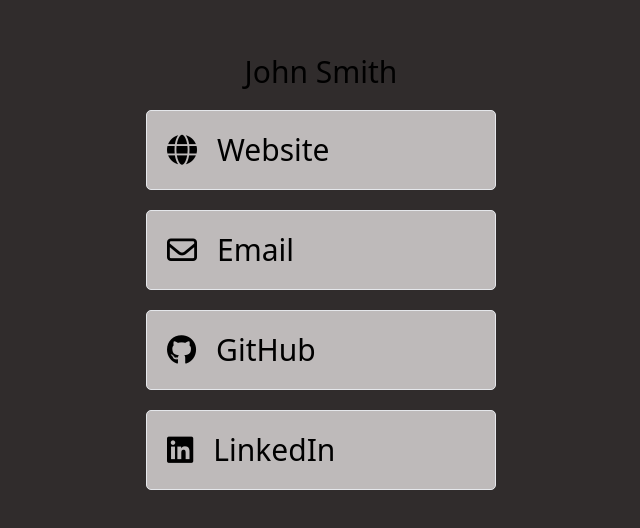
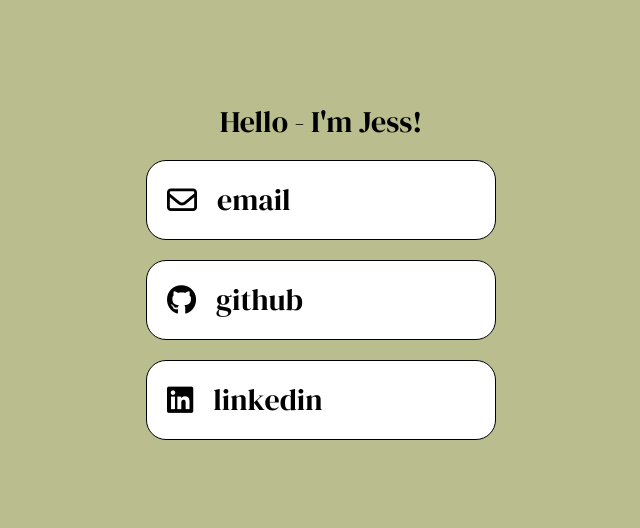
Before and after one commit to veejess/links-workshop, a Next.js app: page / in a window 1280 px wide. Shown: the part 128-656 px from the top of the page, without its empty margins (319-959 px from the left). Built offline with nearby package versions, Linux system fonts and the light colour scheme.

Commit message:
Customising

```diff
--- a/config.json
+++ b/config.json
@@ -1,24 +1,19 @@
 {
-  "name": "John Smith",
+  "name": "Hello - I'm Jess!",
   "links": [
     {
-      "name": "Website",
-      "link": "https://gdsc.nz",
-      "icon": "fa fa-globe"
-    },
-    {
-      "name": "Email",
-      "link": "mailto:hello@gdsc.nz",
+      "name": "email",
+      "link": "mailto:villegas.jessica186@gmail.com",
       "icon": "fa-regular fa-envelope"
     },
     {
-      "name": "GitHub",
-      "link": "https://github.com",
+      "name": "github",
+      "link": "https://github.com/veejess",
       "icon": "fa-brands fa-github"
     },
     {
-      "name": "LinkedIn",
-      "link": "https://linkedin.com",
+      "name": "linkedin",
+      "link": "https://www.linkedin.com/in/jessica-villegas-0618/",
       "icon": "fa-brands fa-linkedin"
     }
   ]
--- a/pages/index.tsx
+++ b/pages/index.tsx
@@ -8,10 +8,12 @@
   return (
       <div className="app">
         <Head>
-          <title>My Links</title>
+          <title>Jessica Villegas</title>
           <meta name="description" content={`${name}'s Links`}/>
           <link rel="icon" href="/favicon.ico"/>
           <link rel="stylesheet" href="https://cdnjs.cloudflare.com/ajax/libs/font-awesome/6.2.0/css/all.min.css"/>
+          <link rel="preconnect" href="https://fonts.googleapis.com"/>
+          <link href="https://fonts.googleapis.com/css2?family=DM+Serif+Display&display=swap" rel="stylesheet"/>
         </Head>
 
         <main>
--- a/style.css
+++ b/style.css
@@ -4,12 +4,13 @@
 @tailwind utilities;
 
 body {
+    font-family: 'DM Serif Display', serif;
     @apply text-3xl; /* Sane defaults that you hopefully don't need to change */
 }
 
 .app {
     @apply grid h-screen; /* Sane defaults that you hopefully don't need to change */
-    background-color: #302C2C;  /* Background colour of the whole site */
+    background-color: #BABD8D;  /* Background colour of the whole site */
 }
 
 main {
@@ -18,11 +19,23 @@
 
 .entry {
     @apply border w-full flex flex-row items-center; /* Sane defaults that you hopefully don't need to change */
-    background-color: #BEBABA;  /* Background colour of each entry */
+    border: #000000;
+    border-style: solid;
+    border-width: 1.5px;
+    background-color: #FFFFFF;  /* Background colour of each entry */
     max-width: 350px;           /* Width of each entry (at max size) */
     height: 80px;               /* Height of each link entry */
     gap: 20px;                  /* Gap between the icon and the text */
     padding: 20px;              /* Padding around the icon and text */
     color: black;               /* The colour of the text */
-    border-radius: 5px;         /* The roundness of the corners */
+    border-radius: 20px;         /* The roundness of the corners */
+
+    transition: background-color 0.5s;
 }
+
+.entry:hover{
+    text-decoration-line:underline;
+    text-decoration-thickness: 1px;
+    text-underline-offset: 3px;
+    background-color: #E0E1CB;
+}
```
Also changed, not shown: 2 other files (tests, documents, lock files or other folders).
